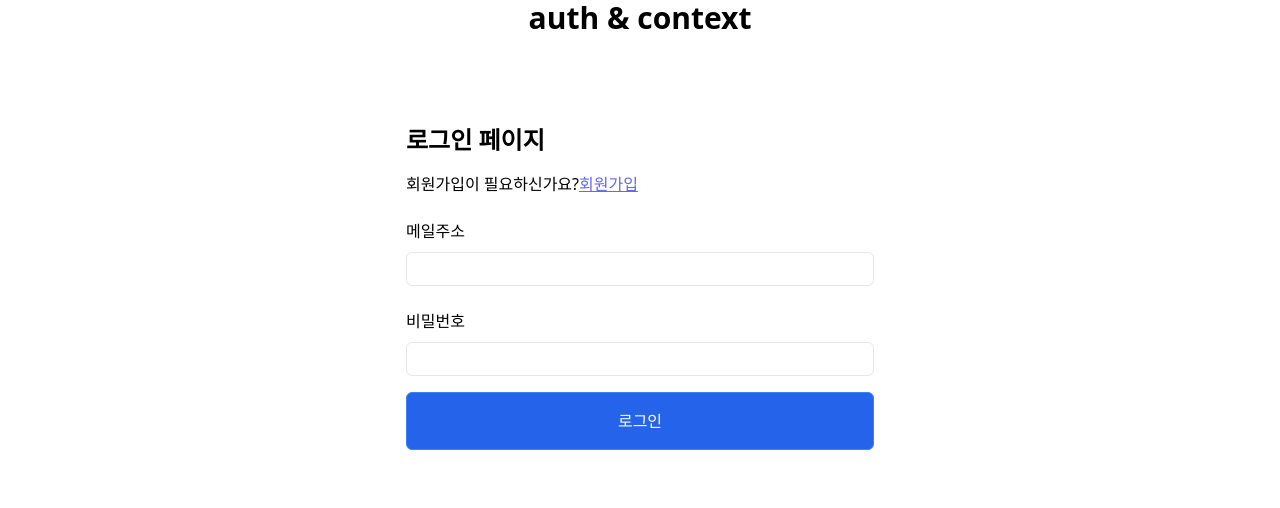
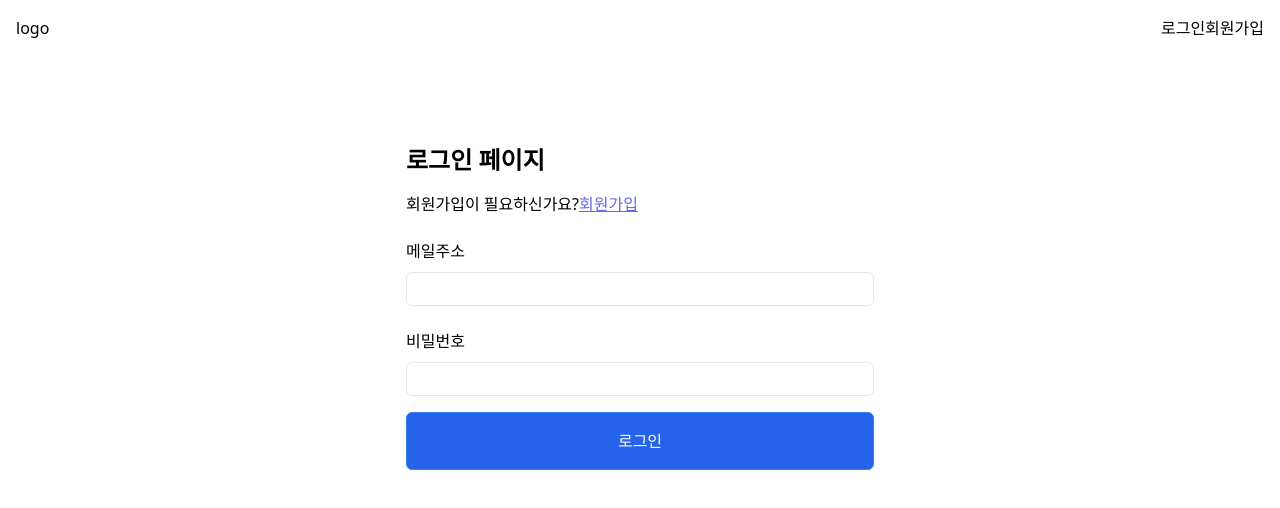
Before and after one commit to jjjjate/grace, a React (Create React App) app: page /login in a window 1280 px wide. Shown: the top 508 px of the page. Built offline with nearby package versions, Linux system fonts and the light colour scheme; no server answers.

Commit message:
집에서 확인하기

```diff
--- a/package.json
+++ b/package.json
@@ -9,8 +9,10 @@
     "firebase": "^9.14.0",
     "react": "^18.2.0",
     "react-dom": "^18.2.0",
+    "react-icons": "^4.7.1",
     "react-router-dom": "^6.4.4",
     "react-scripts": "5.0.1",
+    "tailwind-scrollbar-hide": "^1.1.7",
     "web-vitals": "^2.1.0"
   },
   "scripts": {
--- a/src/App.js
+++ b/src/App.js
@@ -6,13 +6,13 @@ import Account from "./components/Account";
 import Home from "./pages/Home";
 import {AuthContextProvider} from "./context/AuthContext";
 import ProtectedRoute from "./components/ProtectedRoute";
+import Navbar from "./components/Navbar";
+import Videos from "./pages/Videos";
 
 function App() {
   return (
     <div>
-      <h1 className="text-center text-3xl font-bold">
-        auth & context
-      </h1>
+      <Navbar />
       <AuthContextProvider>
         <Routes>
           <Route path="/" element={<Home />} />
@@ -24,6 +24,7 @@ function App() {
             </ProtectedRoute>
           }
           />
+          <Route path="/video" element={<Videos />} />
         </Routes>
       </AuthContextProvider>
     </div>
--- /dev/null
+++ b/src/components/Navbar.jsx
@@ -0,0 +1,15 @@
+import React from "react";
+
+const Navbar = () => {
+  return (
+    <div className="flex items-center justify-between p-4 z-[100]">
+      <h1>logo</h1>
+      <div>
+        <button>로그인</button>
+        <button>회원가입</button>
+      </div>
+    </div>
+  )
+}
+
+export default Navbar
--- a/src/context/AuthContext.js
+++ b/src/context/AuthContext.js
@@ -25,7 +25,6 @@ export const AuthContextProvider = ({children}) => {
 
   useEffect(() => {
     const unsubscribe = onAuthStateChanged(auth,(currentUser) => {
-      console.log(currentUser)
       setUser(currentUser)
     })
     return () => {
--- /dev/null
+++ b/src/pages/Videos.jsx
@@ -0,0 +1,28 @@
+import React, {useEffect, useState} from "react";
+
+const API = "AIzaSyB8Qzow1XzdvBiLTO6D86SwR1_j3JiYeQU"
+const channelId ="@user-ib3bt2yo1h"
+
+let fetchUrl = `https://www.googleapis.com/youtube/v3/search?key=${API}&channelId=${channelId}&part=snippet,id&order=date&maxResult=10`
+console.log(fetchUrl)
+export const Videos = () => {
+  const [allVideos, setAllVideos] = useState([])
+  useEffect(() => {
+    fetch(fetchUrl).then((response) => response.json()).then((resJson) => {
+      const result = resJson.items.map(doc => ({
+        ...doc,
+        VideoLink: "https://www.youtube.com/embed/"+doc.id.videoId
+      }))
+      setAllVideos(result)
+    })
+  }, [])
+
+  console.log(allVideos)
+  return (
+    <div>
+      <h1>VideoPages</h1>
+    </div>
+  )
+}
+
+export default Videos
--- a/tailwind.config.js
+++ b/tailwind.config.js
@@ -4,5 +4,5 @@ module.exports = {
   theme: {
     extend: {},
   },
-  plugins: [],
+  plugins: [require('tailwind-scrollbar-hide')],
 }
```
Also changed, not shown: 1 other file (tests, documents, lock files or other folders).
